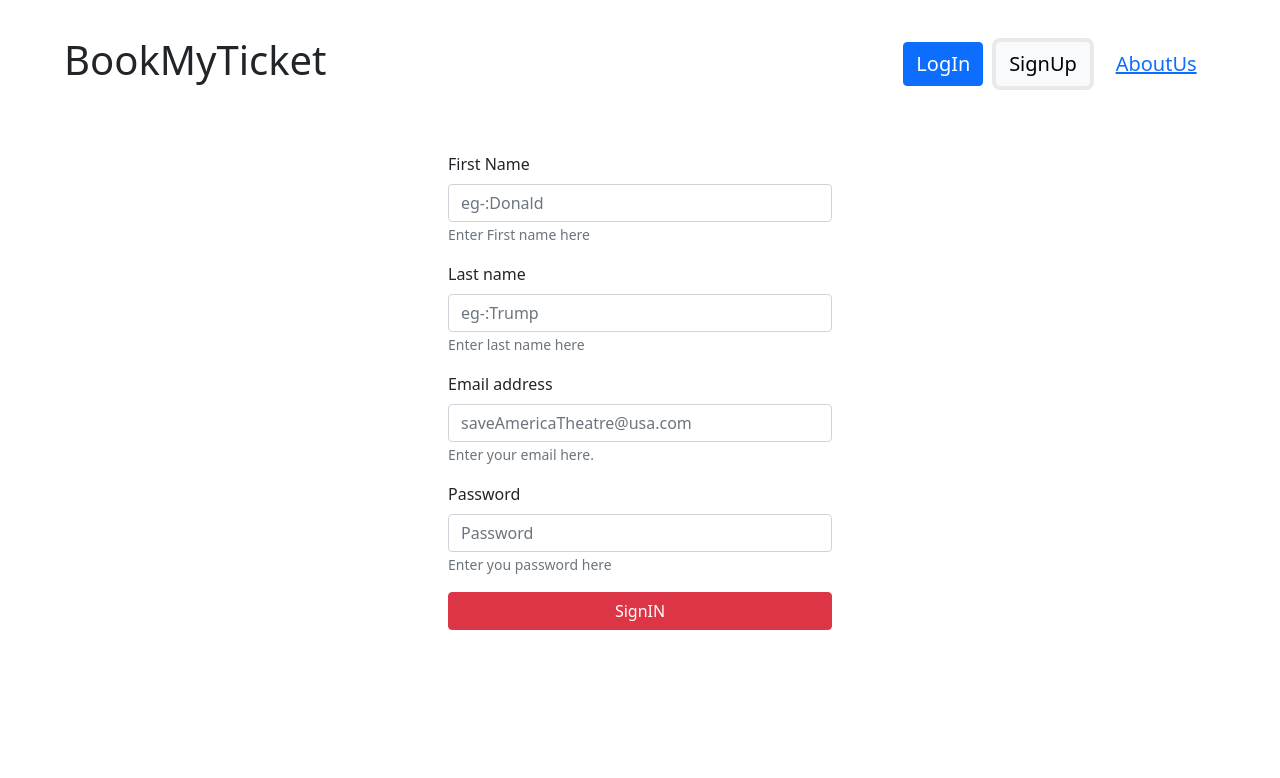
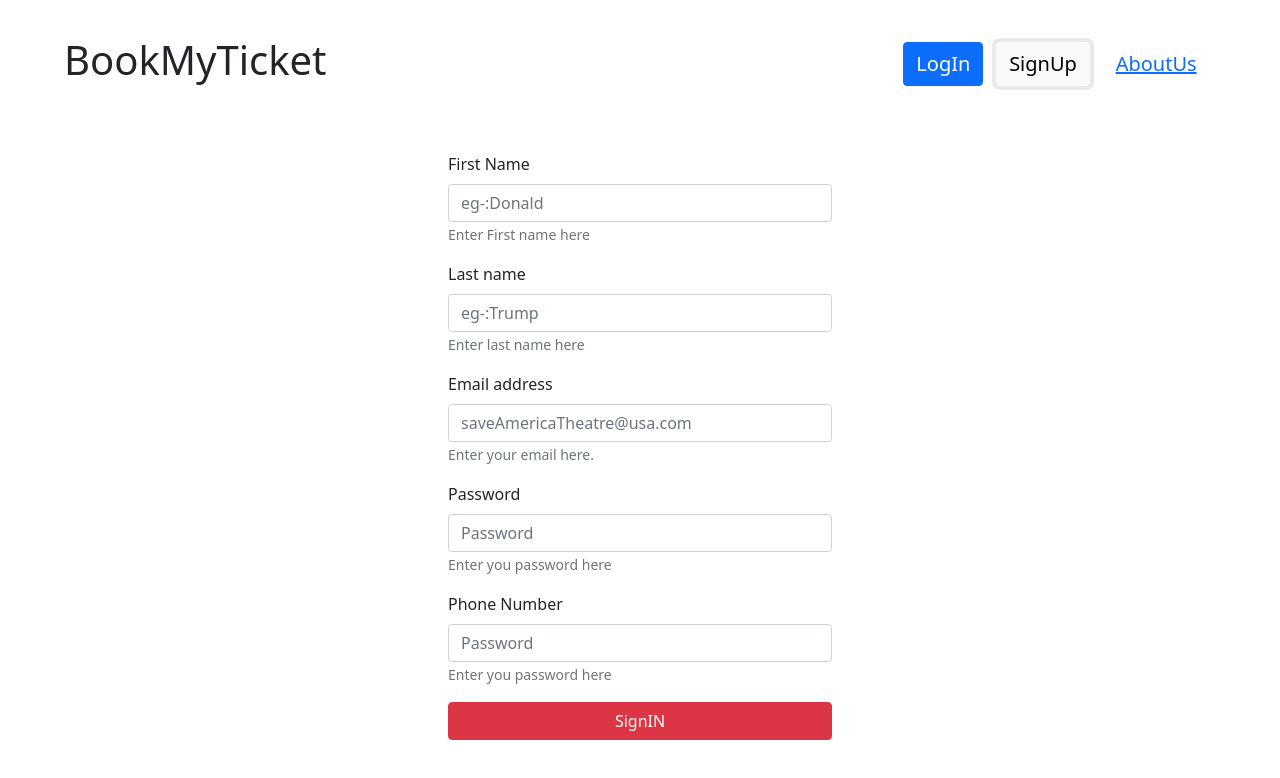
Before and after one commit to ajinkya359/BookMyTicket, a React (Create React App) app: page / in a window 1280 px wide. Both pictures are taken after a click on the button "SignUp". Shown: the top 778 px of the page. Built offline with nearby package versions, Linux system fonts and the light colour scheme.

Commit message:
changed database

```diff
--- a/src/Components/Register.js
+++ b/src/Components/Register.js
@@ -132,7 +132,16 @@ class SignUp extends Component {
               onChange={this.handlePasswordChange}
             />
             <Form.Text className="text-muted">Enter you password here</Form.Text>
+          </Form.Group><Form.Group className="mb-3" controlId="formBasicPassword">
+            <Form.Label>Phone Number</Form.Label>
+            <Form.Control
+              type="password"
+              placeholder="Password"
+              onChange={this.handlePasswordChange}
+            />
+            <Form.Text className="text-muted">Enter you password here</Form.Text>
           </Form.Group>
+
           {/* <Form.Group className="mb-3" controlId="formBasicCheckbox">
                 <Form.Check type="checkbox" label="Keep Me signed In" />
             </Form.Group> */}
```
Also changed, not shown: 1 other file (tests, documents, lock files or other folders).
